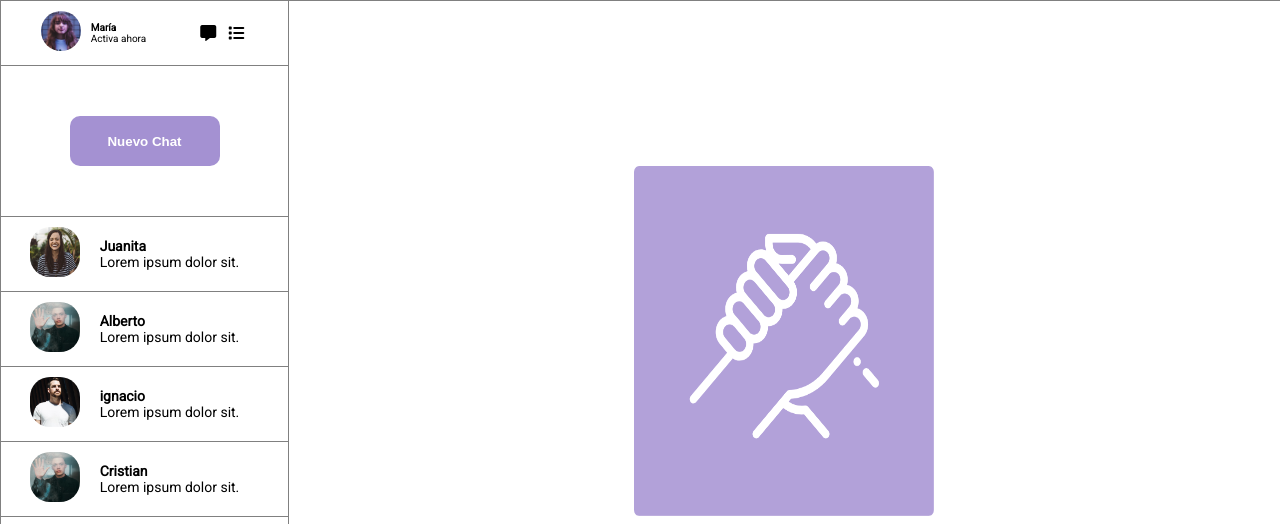
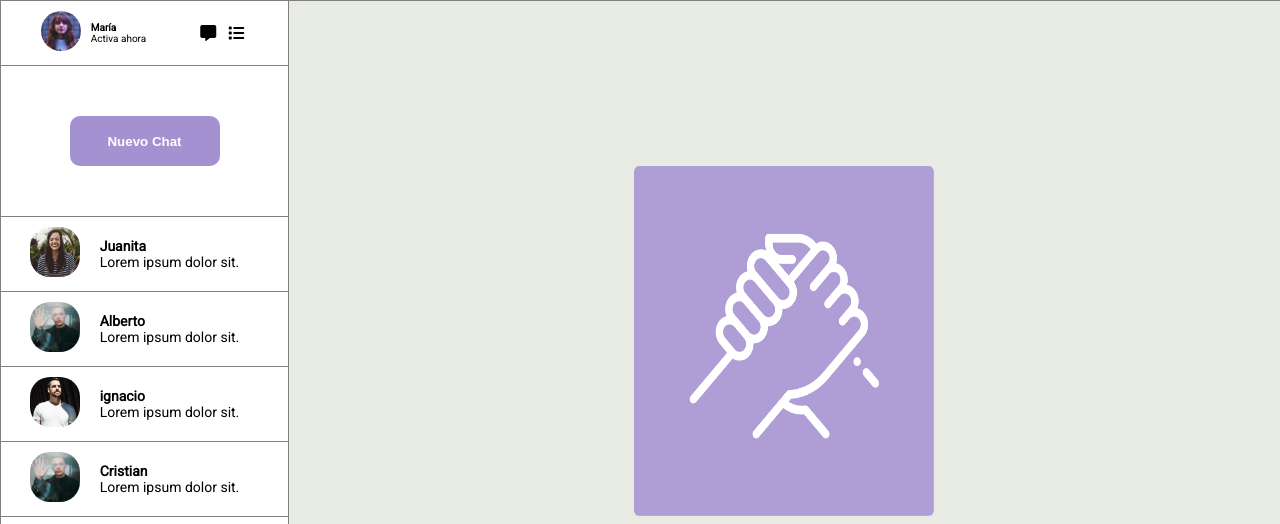
Before and after one commit to Fernando830/Desafio-7-, a plain HTML site: page index.html in a window 1280 px wide. Shown: the top 524 px of the page. Drawn offline with Linux system fonts and the light colour scheme; a web font is replaced by a local one.

Commit message:
add background barra central

```diff
--- a/assets/css/style.css
+++ b/assets/css/style.css
@@ -117,15 +117,13 @@ body {
 	.section-central {
 	border-top: 0.5px solid grey;
 	border-bottom: 00.5px solid grey;
+	background-color: #e8ebe4;
 	flex: 1 1 70%;
-	/* height: 1000px; */
-	/* height: 100vh; */
 	display: flex;
 	justify-content: center;
 	align-items: center;
 }
 	.card-central {
-		/* height: 100vh; */
 		display: flex;
 		flex-direction: column;
 		justify-content: center;
```
